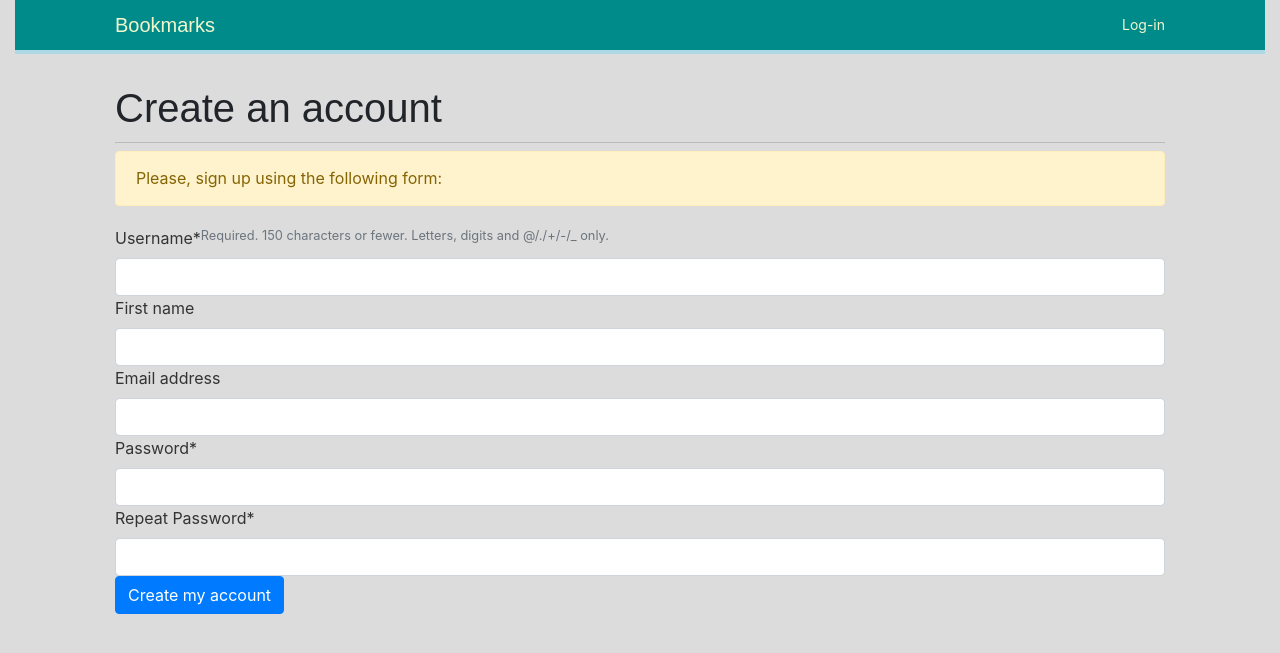
After one commit to pascal-p/djl, a Django app: page /account/register/ in a window 1280 px wide. The commit adds this page. Shown: the top 653 px of the page. Run offline with Django 3.2, Linux system fonts and the light colour scheme; some libraries are stand-ins or nearby versions; some web fonts are replaced.

Commit message:
iter 5: user registration

```diff
--- a/bookmarks/account/forms.py
+++ b/bookmarks/account/forms.py
@@ -1,5 +1,20 @@
 from django import forms
+from django.contrib.auth.models import User
 
 class LoginForm(forms.Form):
-    username = forms.CharField()
-    password = forms.CharField(widget=forms.PasswordInput)
+     username = forms.CharField()
+     password = forms.CharField(widget=forms.PasswordInput)
+
+class UserRegistrationForm(forms.ModelForm):
+    password = forms.CharField(label='Password', widget=forms.PasswordInput)
+    password2 = forms.CharField(label='Repeat Password', widget=forms.PasswordInput)
+
+    class Meta:
+        model = User
+        fields = ['username', 'first_name', 'email']
+
+    def clean_password2(self):
+        cd = self.cleaned_data
+        if cd['password'] != cd['password2']:
+            raise froms.ValidationError("Passwords don't match.")
+        return cd['password2']
--- /dev/null
+++ b/bookmarks/account/templates/account/register.html
@@ -0,0 +1,16 @@
+{% extends "base.html" %}
+{% load crispy_forms_tags %}
+
+{% block title %}Create an account{% endblock %}
+
+{% block content %}
+  <h1>Create an account</h1>
+  <p class="alert alert-warning" role="alert">Please, sign up using the following form:</p>
+  <form method="post">
+    {{ user_form|crispy }}
+    {% csrf_token %}
+    <p>
+      <button type="submit" class="btn btn-primary" value="Create my account">Create my account</button>
+    </p>
+  </form>
+{% endblock %}
--- a/bookmarks/account/templates/registration/login.html
+++ b/bookmarks/account/templates/registration/login.html
@@ -7,7 +7,10 @@
 {% if form.errors %}
   <p class="alert alert-warning" role="alert">Your username and password didn't match. Please try again.</p>
 {% else %}
-  <p class="alert alert-info" role="alert">Please, use the following form to log-in:</p>
+  <p class="alert alert-info" role="alert">
+    Please, use the following form to log-in. If you don't have an account
+    <a class="btn btn-primary" href="{% url "register" %}">register here</a>
+  </p>
 {% endif %}
 
 <div class="login-form">
--- a/bookmarks/account/urls.py
+++ b/bookmarks/account/urls.py
@@ -7,23 +7,7 @@ urlpatterns = [
     path('', views.dashboard, name='dashboard'),
 
     path('', include('django.contrib.auth.urls')),
-    # path('login/', auth_views.LoginView.as_view(), name='login'),
-    # path('logout/', auth_views.LogoutView.as_view(), name='logout'),
 
-    # ## Change pwd urls
-    # path('password_change/', auth_views.PasswordChangeView.as_view(),
-    #      name='password_change'),
-    # path('password_change/done/', auth_views.PasswordChangeDoneView.as_view(),
-    #      name='password_change_done'),
-
-    # ## reseting password
-    # path('password_reset', auth_views.PasswordResetView.as_view(),
-    #      name='password_reset'),
-    # path('password_reset/done', auth_views.PasswordResetDoneView.as_view(),
-    #      name='password_reset_done'),
-    # path('reset/<uidb64>/<token>/', auth_views.PasswordResetConfirmView.as_view(),
-    #      name='password_reset_confirm'),
-    # path('reset/done/', auth_views.PasswordResetCompleteView.as_view(),
-    #      name='password_reset_complete'),
+    path('register/', views.register, name='register'),
 
 ]
--- a/bookmarks/account/views.py
+++ b/bookmarks/account/views.py
@@ -2,10 +2,25 @@ from django.shortcuts import render
 from django.contrib.auth.decorators import login_required
 
 ## Create your views here.
+from .forms import LoginForm, UserRegistrationForm
 
 ## FBV
 @login_required
 def dashboard(request):
     return render(request, 'account/dashboard.html', {'section': 'dashboard'})
 
+def register(request):
+    if request.method == 'POST':
+        user_form = UserRegistrationForm(request.POST)
+        if user_form.is_valid():
+            new_user = user_form.save(commit=False) ## Create a new user object but avoid saving it yet
+            new_user.set_password(                  ## Set the chosen password - handle hashing
+                user_form.cleaned_data['password']
+            )
+            new_user.save()
+            return render(request, 'account/register_done.html', {'new_user': new_user})
+    else:
+        user_form = UserRegistrationForm()
+    return render(request, 'account/register.html', {'user_form': user_form})
+
 ## TODO: if possible convert to CBV
```
Also changed, not shown: bookmarks/account/templates/account/login.html (deleted, +0 -18 lines), bookmarks/account/templates/account/register_done.html (added, +10 -0 lines).
